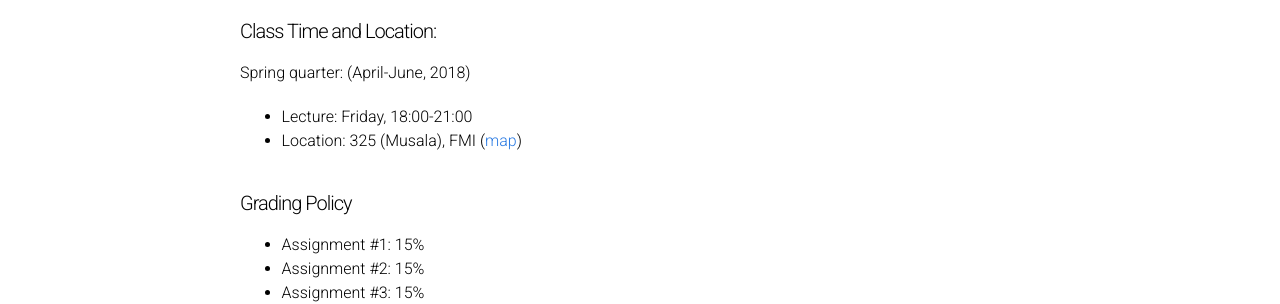
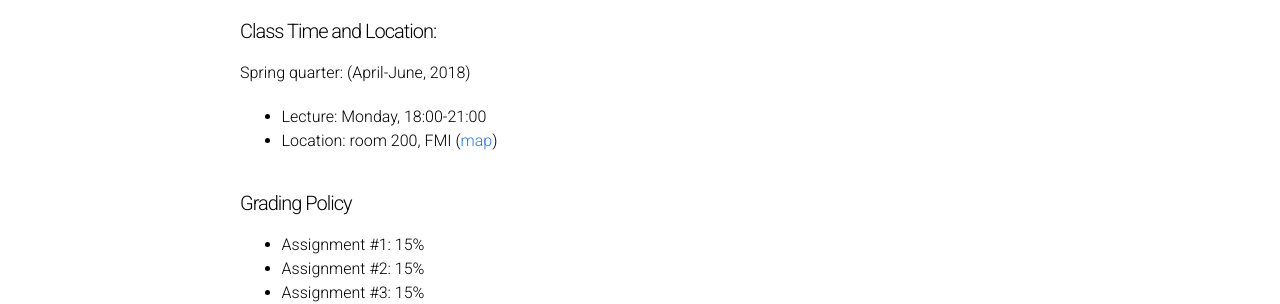
Before and after one commit to deep-learning-su/deep-learning-su.github.io, a Jekyll site: the page built from course-info.md, in a window 1280 px wide. Shown: the part 146-450 px from the top of the page. Built offline with Jekyll 4.4.1, drawn with Linux system fonts in a browser that asks for light colours.

```diff
--- a/course-info.md
+++ b/course-info.md
@@ -6,8 +6,8 @@
 
 #### Class Time and Location:
 Spring quarter: (April-June, 2018)
-- Lecture: Friday, 18:00-21:00
-- Location: 325 (Musala), FMI ([map](https://www.google.bg/maps/place/Faculty+of+Mathematics+and+Informatics/@42.6743729,23.3282929,17z/data=!3m1!4b1!4m5!3m4!1s0x40aa85ac6b04a067:0x1c03d81bc96a6a96!8m2!3d42.6743729!4d23.3304816?hl=en))
+- Lecture: Monday, 18:00-21:00
+- Location: room 200, FMI ([map](https://www.google.bg/maps/place/Faculty+of+Mathematics+and+Informatics/@42.6743729,23.3282929,17z/data=!3m1!4b1!4m5!3m4!1s0x40aa85ac6b04a067:0x1c03d81bc96a6a96!8m2!3d42.6743729!4d23.3304816?hl=en))
 
 #### Grading Policy
 - Assignment #1: 15%
```
Also changed, not shown: index.html (+8 -0 lines), lecture-0.md (added, +14 -0 lines).
